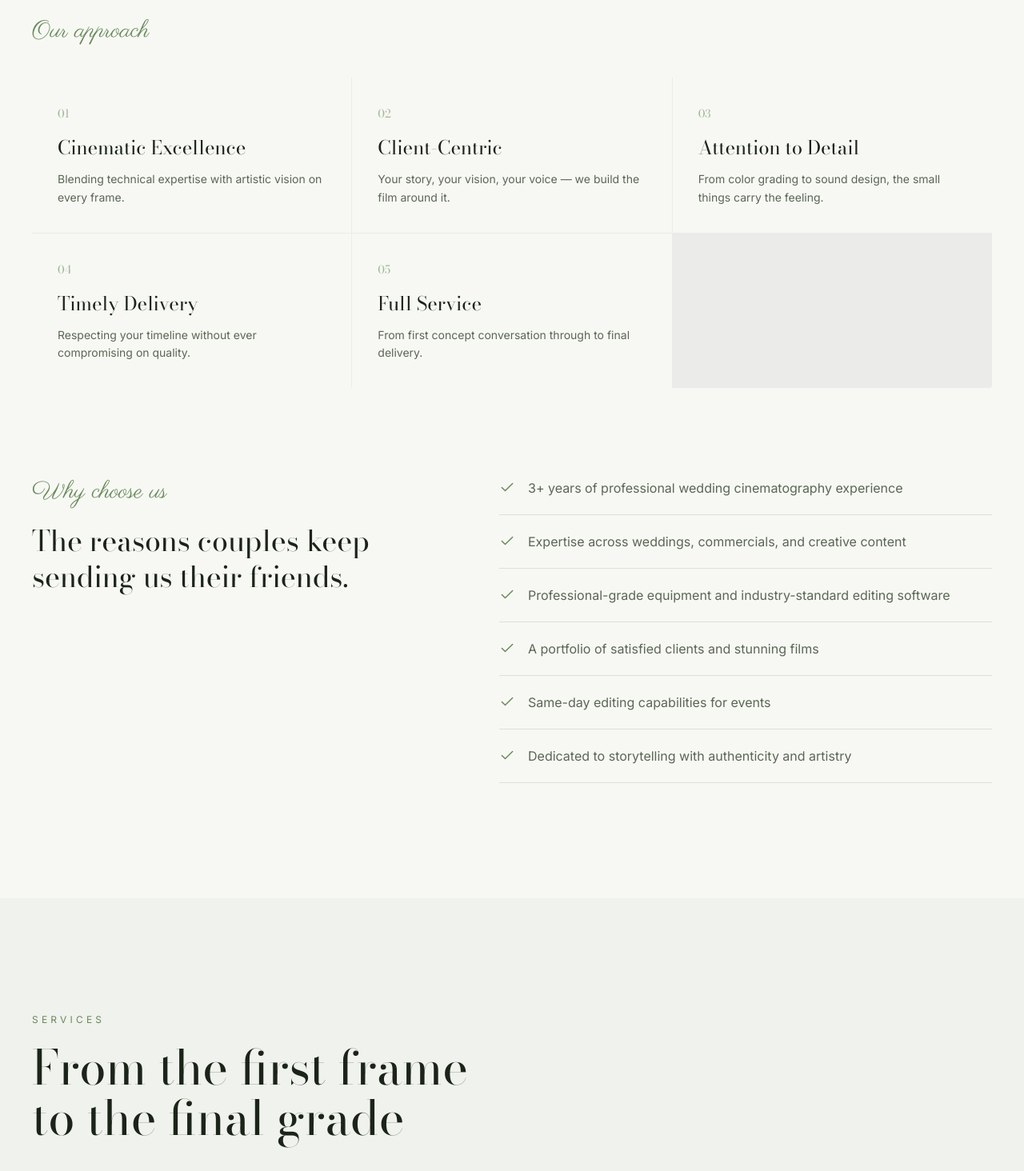
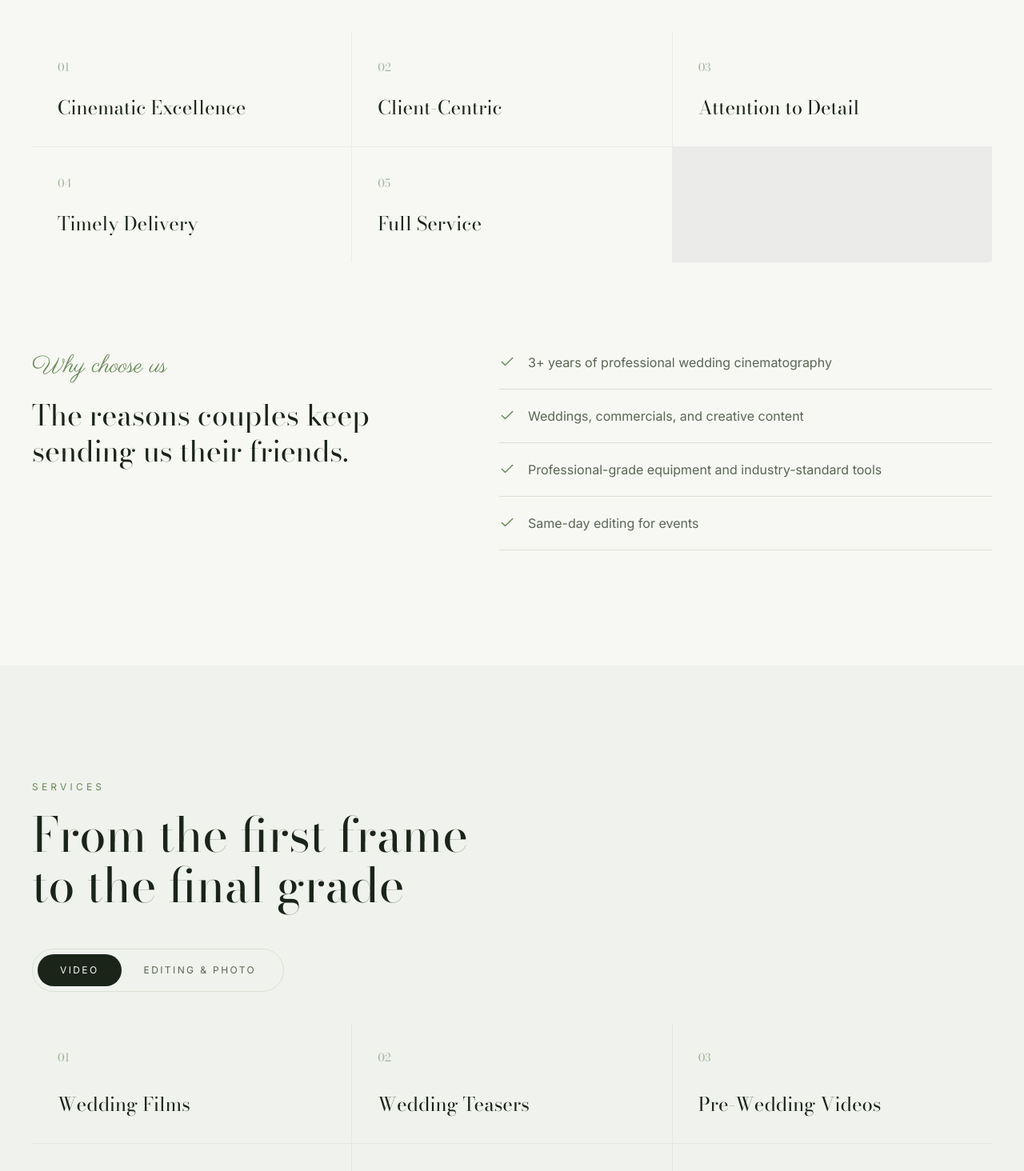
Before and after one commit to Himanshujadhav2004/shubhhera, a Next.js app: page / in a window 1280 px wide. Shown: the part 2142-3606 px from the top of the page at 80% size. Built offline with nearby package versions, Linux system fonts and the light colour scheme.

Commit message:
removed the extra text content

```diff
--- a/components/About.tsx
+++ b/components/About.tsx
@@ -66,7 +66,7 @@ export default function About() {
             className="mt-10 grid gap-px overflow-hidden rounded-sm bg-ink/5 sm:grid-cols-2 lg:grid-cols-3"
             staggerChildren={0.07}
           >
-            {about.approach.map(({ title, body }, i) => (
+            {about.approach.map((title, i) => (
               <motion.div
                 key={title}
                 variants={fadeUp}
@@ -75,9 +75,8 @@ export default function About() {
                 <span className="font-display text-sm text-sage/60">
                   {String(i + 1).padStart(2, "0")}
                 </span>
-                <h3 className="mt-4 font-display text-2xl text-ink">{title}</h3>
-                <p className="mt-3 text-sm leading-relaxed text-ink-soft">{body}</p>
-                <span className="absolute inset-x-8 bottom-0 h-px origin-left scale-x-0 bg-sage-light transition-transform duration-500 group-hover:scale-x-100" />
+                <h3 className="mt-6 font-display text-2xl text-ink">{title}</h3>
+                <span className="absolute inset-x-8 bottom-0 h-px origin-left scale-x-0 bg-sage transition-transform duration-500 group-hover:scale-x-100" />
               </motion.div>
             ))}
           </RevealGroup>
--- a/components/Services.tsx
+++ b/components/Services.tsx
@@ -2,7 +2,7 @@
 
 import { useState } from "react";
 import { AnimatePresence, motion } from "motion/react";
-import { editingApproach, serviceStrengths, services } from "@/data/content";
+import { serviceStrengths, services } from "@/data/content";
 import { Eyebrow, Reveal, RevealGroup, fadeUp } from "@/components/ui/Reveal";
 
 export default function Services() {
@@ -60,8 +60,6 @@ export default function Services() {
             exit={{ opacity: 0, y: -12 }}
             transition={{ duration: 0.4, ease: [0.16, 1, 0.3, 1] }}
           >
-            <p className="mt-10 max-w-xl text-lg text-ink-soft">{active.blurb}</p>
-
             <motion.div
               initial="hidden"
               animate="visible"
@@ -73,52 +71,23 @@ export default function Services() {
             >
               {active.items.map((item, i) => (
                 <motion.article
-                  key={item.title}
+                  key={item}
                   variants={fadeUp}
                   whileHover={{ y: -4 }}
                   transition={{ duration: 0.35 }}
-                  className="group relative flex min-h-56 flex-col justify-between bg-paper-alt p-8 transition-colors duration-500 hover:bg-paper-deep"
+                  className="group relative flex min-h-36 flex-col justify-between bg-paper-alt p-8 transition-colors duration-500 hover:bg-paper-deep"
                 >
                   <span className="font-display text-sm text-sage/60">
                     {String(i + 1).padStart(2, "0")}
                   </span>
-                  <div className="mt-6">
-                    <h3 className="font-display text-2xl leading-snug text-ink">
-                      {item.title}
-                    </h3>
-                    <p className="mt-3 text-sm leading-relaxed text-ink-soft">
-                      {item.body}
-                    </p>
-                  </div>
+                  <h3 className="mt-8 font-display text-2xl leading-snug text-ink">
+                    {item}
+                  </h3>
                   <span className="absolute inset-x-8 bottom-0 h-px origin-left scale-x-0 bg-sage transition-transform duration-500 group-hover:scale-x-100" />
                 </motion.article>
               ))}
             </motion.div>
 
-            {/* Sub-list that only belongs to the photo/editing category. */}
-            {active.id === "editing" && (
-              <motion.div
-                initial={{ opacity: 0, y: 14 }}
-                animate={{ opacity: 1, y: 0 }}
-                transition={{ duration: 0.5, delay: 0.25 }}
-                className="mt-12 rounded-sm border border-line p-8 sm:p-10"
-              >
-                <p className="font-script text-2xl text-sage">
-                  Our approach to editing
-                </p>
-                <ul className="mt-6 grid gap-x-10 gap-y-3 sm:grid-cols-2">
-                  {editingApproach.map((line) => (
-                    <li
-                      key={line}
-                      className="flex items-start gap-3 text-sm text-ink-soft"
-                    >
-                      <span className="mt-2 h-1 w-1 shrink-0 rounded-full bg-sage" />
-                      {line}
-                    </li>
-                  ))}
-                </ul>
-              </motion.div>
-            )}
           </motion.div>
         </AnimatePresence>
 
--- a/data/content.ts
+++ b/data/content.ts
@@ -51,124 +51,61 @@ export const about = {
   eyebrow: "About Us",
   heading: "Every story deserves to be told beautifully",
   intro:
-    "Welcome to Stories by Shubhh.era, where we transform your most precious moments into cinematic masterpieces. Over 3+ years of dedicated experience in wedding cinematography and post-production have taught us one thing above all: every story deserves to be told beautifully.",
+    "Over 3+ years of wedding cinematography and post-production, turning the moments that matter into films worth rewatching.",
   whoWeAre: [
-    "We are a creative team specializing in capturing and crafting wedding films, commercial content, and creative visual projects. What began as a passion for storytelling has grown into a full-fledged production and editing studio.",
-    "A wedding day isn't just an event — it's a collection of emotions, connections, and unforgettable moments. Our mission is to preserve them in a way that is cinematic and deeply personal.",
+    "A production and editing studio for wedding films, commercial content, and creative work — built out of a passion for storytelling.",
   ],
+  /* Titles only. The explanations that used to sit under each one said little
+     the title didn't already say, and this section is meant to be scanned. */
   approach: [
-    {
-      title: "Cinematic Excellence",
-      body: "Blending technical expertise with artistic vision on every frame.",
-    },
-    {
-      title: "Client-Centric",
-      body: "Your story, your vision, your voice — we build the film around it.",
-    },
-    {
-      title: "Attention to Detail",
-      body: "From color grading to sound design, the small things carry the feeling.",
-    },
-    {
-      title: "Timely Delivery",
-      body: "Respecting your timeline without ever compromising on quality.",
-    },
-    {
-      title: "Full Service",
-      body: "From first concept conversation through to final delivery.",
-    },
+    "Cinematic Excellence",
+    "Client-Centric",
+    "Attention to Detail",
+    "Timely Delivery",
+    "Full Service",
   ],
   whyChooseUs: [
-    "3+ years of professional wedding cinematography experience",
-    "Expertise across weddings, commercials, and creative content",
-    "Professional-grade equipment and industry-standard editing software",
-    "A portfolio of satisfied clients and stunning films",
-    "Same-day editing capabilities for events",
-    "Dedicated to storytelling with authenticity and artistry",
+    "3+ years of professional wedding cinematography",
+    "Weddings, commercials, and creative content",
+    "Professional-grade equipment and industry-standard tools",
+    "Same-day editing for events",
   ],
 } as const;
 
 /* ------------------------------------------------------------- Services -- */
 
-export type Service = { title: string; body: string };
-
+/* Service names carry the meaning on their own; the sentence under each one
+   was restating the title in longer form. */
 export const services: {
   id: string;
   label: string;
-  blurb: string;
-  items: readonly Service[];
+  items: readonly string[];
 }[] = [
   {
     id: "video",
     label: "Video",
-    blurb: "Films built to be felt — shot, cut, graded, and scored with intent.",
     items: [
-      {
-        title: "Video Editing",
-        body: "Transforming raw footage into stunning visual stories with precision, creativity, and technical excellence.",
-      },
-      {
-        title: "Influencer Content Editing",
-        body: "Trend-aware edits optimized for YouTube, TikTok, and Instagram — built to hold attention and drive engagement.",
-      },
-      {
-        title: "Instagram Reels & Short-Form",
-        body: "Fast-paced edits with dynamic transitions, music sync, text overlays, and color grading made to stop the scroll.",
-      },
-      {
-        title: "Wedding Films",
-        body: "Cinematic, emotionally-told love stories using advanced color grading, sound design, and cinematic technique.",
-      },
-      {
-        title: "Wedding Teasers",
-        body: "Compact, highlight-driven films that build anticipation ahead of the full feature.",
-      },
-      {
-        title: "Pre-Wedding Videos",
-        body: "Cinematic visuals paired with authentic moments and music of your choosing — made for sharing.",
-      },
-      {
-        title: "Same-Day Edits (SDE)",
-        body: "A beautifully edited highlight film, ready to play at your reception the very same day.",
-      },
+      "Wedding Films",
+      "Wedding Teasers",
+      "Pre-Wedding Videos",
+      "Same-Day Edits",
+      "Instagram Reels & Short-Form",
+      "Influencer Content Editing",
+      "Video Editing",
     ],
   },
   {
     id: "editing",
     label: "Editing & Photo",
-    blurb: "Post-production craft — for your story, your brand, or your studio.",
     items: [
-      {
-        title: "Photo Editing",
-        body: "Color grading, skin retouching, creative compositing, and album design.",
-      },
-      {
-        title: "Model Shots & Creative Content",
-        body: "Fashion and creative visual content for brands, influencers, and individuals.",
-      },
-      {
-        title: "Commercial & Brand Content",
-        body: "Commercials and promotional storytelling designed to engage and convert.",
-      },
-      {
-        title: "Makeup Content & Coverage",
-        body: "Precise documentation of beauty transformations, start to finish.",
-      },
-      {
-        title: "Professional Editing Services",
-        body: "Post-production support for other photographers, studios, and creators using tools like DaVinci Resolve.",
-      },
+      "Photo Editing",
+      "Model Shoots & Creative Content",
+      "Commercial & Brand Content",
+      "Makeup Content & Coverage",
+      "Post-Production for Studios",
     ],
   },
 ];
-
-export const editingApproach = [
-  "Professional color grading and tone matching",
-  "Detailed retouching while maintaining authenticity",
-  "Creative enhancements that elevate without overwhelming",
-  "Batch processing for consistent, cohesive results",
-  "Custom styling to match your aesthetic",
-] as const;
 
 export const serviceStrengths = [
   "Expert Storytelling",
@@ -332,29 +269,25 @@ export const team = [
 
 export const testimonials = [
   {
-    quote:
-      "We have watched our film more times than we can count, and it still makes us cry. They did not just record the day — they understood it.",
+    quote: "We have watched our film more times than we can count, and it still makes us cry.",
     name: "Jay & Yashika",
     detail: "Wedding Film",
     rating: 5,
   },
   {
-    quote:
-      "The same-day edit played at our reception and the entire room went silent. Nobody could believe it was shot that morning.",
+    quote: "The same-day edit played at our reception and the whole room went silent.",
     name: "Ansh & Riya",
     detail: "Same-Day Edit",
     rating: 5,
   },
   {
-    quote:
-      "Every frame felt considered. The color, the sound, the pacing — it looks like something made for a cinema, not a wedding.",
+    quote: "Every frame felt considered. It looks like something made for a cinema.",
     name: "Dhiraj & Vaishnavi",
     detail: "Pre-Wedding Story",
     rating: 5,
   },
   {
-    quote:
-      "Professional from the first call to final delivery. They took our rough brief and returned something better than we pictured.",
+    quote: "Professional from the first call to final delivery.",
     name: "Carnival",
     detail: "Brand Commercial",
     rating: 5,
```
Also changed, not shown: shot-tmp.mjs (deleted, +0 -39 lines).
